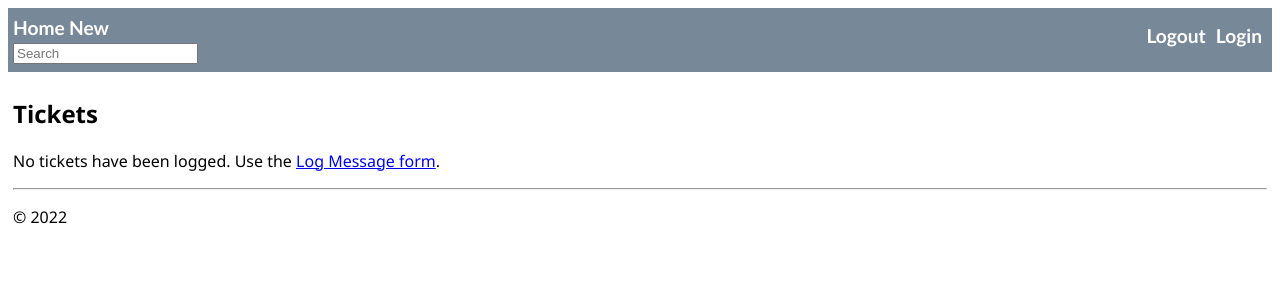
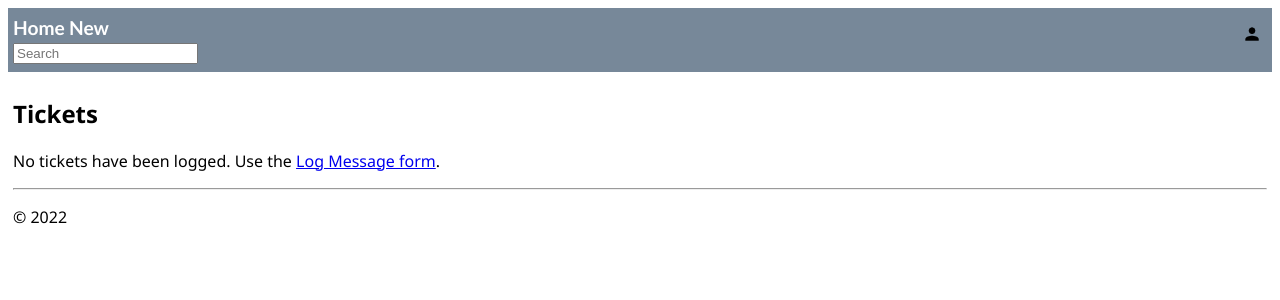
Before and after one commit to snowskeleton/djangoIdun, a Django app: page / in a window 1280 px wide. Shown: the top 300 px of the page. Run offline with Django 4.2, Linux system fonts and the light colour scheme; data that the repository does not hold is empty.

Commit message:
Layout tweeking

```diff
--- a/hello/templates/hello/layout.html
+++ b/hello/templates/hello/layout.html
@@ -11,8 +11,9 @@
 <div class="navbar">
     <a href="{% url 'home' %}" class="navbar-brand">Home</a>
     <a href="{% url 'add' %}" class="navbar-brand">New</a>
-    <a href="{% url 'login' %}" class="navbar-brand right">Login </a>
-    <a href="{% url 'logout' %}" class="navbar-brand right">Logout</a>
+    <!-- <a href="{% url 'login' %}" class="navbar-brand right">Login </a> -->
+    <a href="{% url 'logout' %}"> <img alt="account" class="navbar-brand right" width=20 height=20 src="{% static 'hello/media/account.png' %}"> </a>
+    <!-- <a href="{% url 'logout' %}" class="navbar-brand right">Logout</a> -->
     <form action="{% url 'searchResults' %}" class="navbar-brand" method="get">
         <input name="q" type="text" placeholder="Search">
       </form>
```
Also changed, not shown: hello/static/hello/site.css (indentation only).
